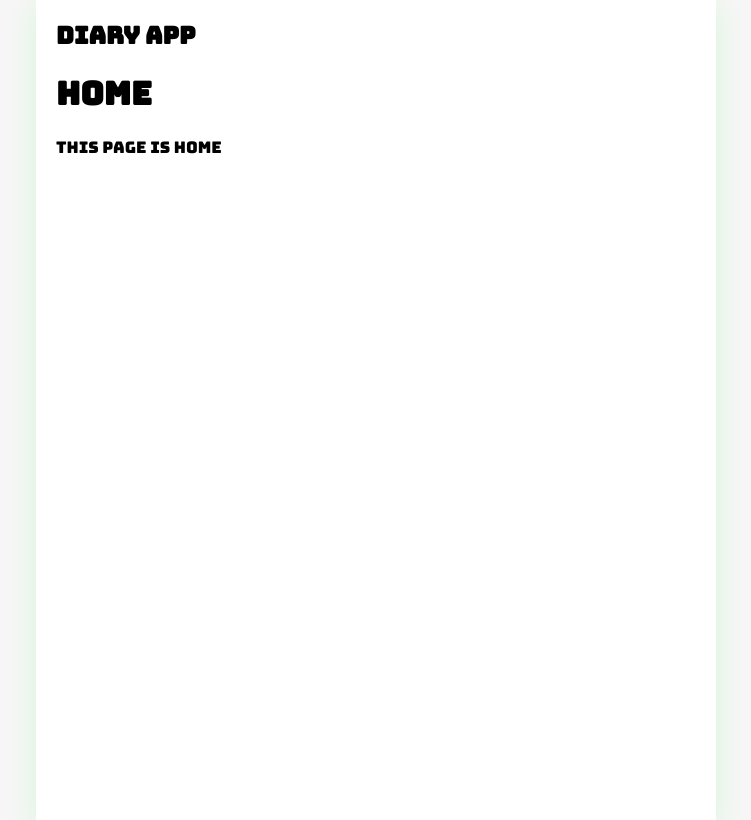
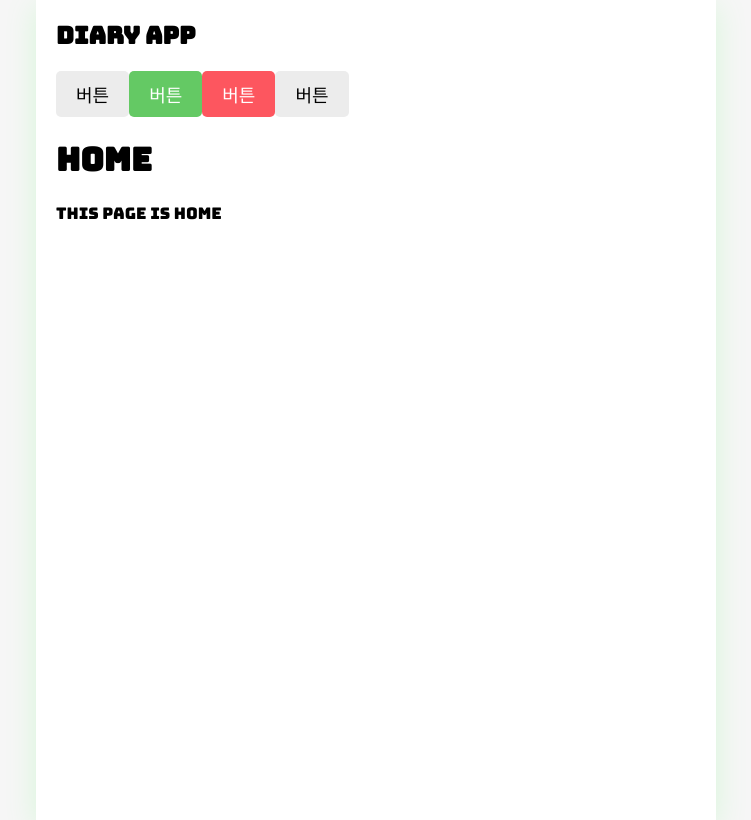
Before and after one commit to hyeonukdev/react-diary, a React (Create React App) app: page / in a window 1280 px wide. Shown: the whole page, without its empty margins (264-1015 px from the left). Built offline with nearby package versions, Linux system fonts and the light colour scheme.

Commit message:
:sparkles: Add commont Button

```diff
--- a/src/App.css
+++ b/src/App.css
@@ -32,3 +32,33 @@
   padding-left: 20px;
   padding-right: 20px;
 }
+
+/* MyButton */
+.MyButton {
+  cursor: pointer;
+  border: none;
+  border-radius: 5px;
+  padding-top: 10px;
+  padding-bottom: 10px;
+  padding-left: 20px;
+  padding-right: 20px;
+
+  font-size: 18px;
+  white-space: nowrap;
+  font-family: "Bungee", cursive;
+}
+
+.MyButton_default {
+  background-color: #ececec;
+  color: black;
+}
+
+.MyButton_positive {
+  background-color: #64c964;
+  color: white;
+}
+
+.MyButton_negative {
+  background-color: #fd565f;
+  color: white;
+}
--- a/src/App.js
+++ b/src/App.js
@@ -6,11 +6,34 @@
 import New from "./pages/New";
 import Diary from "./pages/Diary";
 
+//components
+import MyButton from "./components/MyButton";
+
 function App() {
   return (
     <BrowserRouter>
       <div className="App">
         <h2>DIARY APP</h2>
+        <MyButton
+          text={"버튼"}
+          onClick={() => alert("버튼 클릭")}
+          type={"123"}
+        />
+        <MyButton
+          text={"버튼"}
+          onClick={() => alert("버튼 클릭")}
+          type={"positive"}
+        />
+        <MyButton
+          text={"버튼"}
+          onClick={() => alert("버튼 클릭")}
+          type={"negative"}
+        />
+        <MyButton
+          text={"버튼"}
+          onClick={() => alert("버튼 클릭")}
+          type={"default"}
+        />
         <Routes>
           <Route path="/" element={<Home />} />
           <Route path="/new" element={<New />} />
--- /dev/null
+++ b/src/components/MyButton.js
@@ -0,0 +1,18 @@
+const MyButton = ({ text, type, onClick }) => {
+  const btnType = ["positive", "negative"].includes(type) ? type : "default";
+
+  return (
+    <button
+      className={["MyButton", `MyButton_${btnType}`].join(" ")}
+      onClick={onClick}
+    >
+      {text}
+    </button>
+  );
+};
+
+MyButton.defaultProps = {
+  type: "default",
+};
+
+export default MyButton;
```
